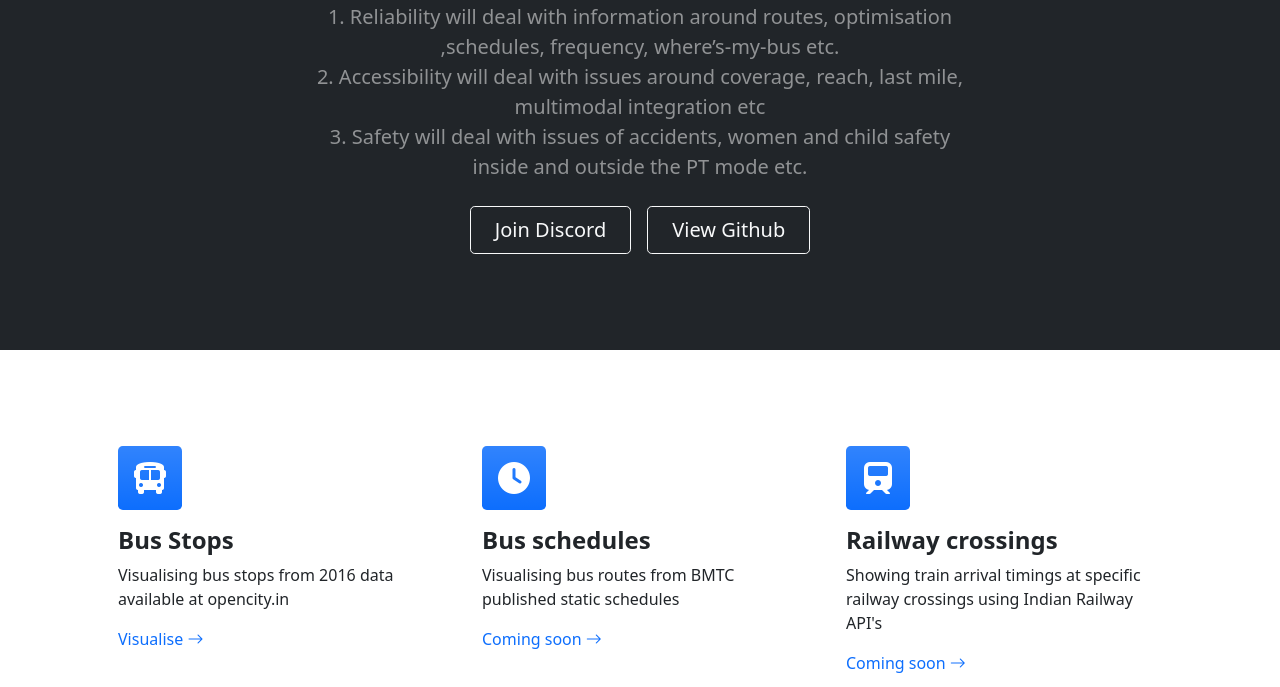
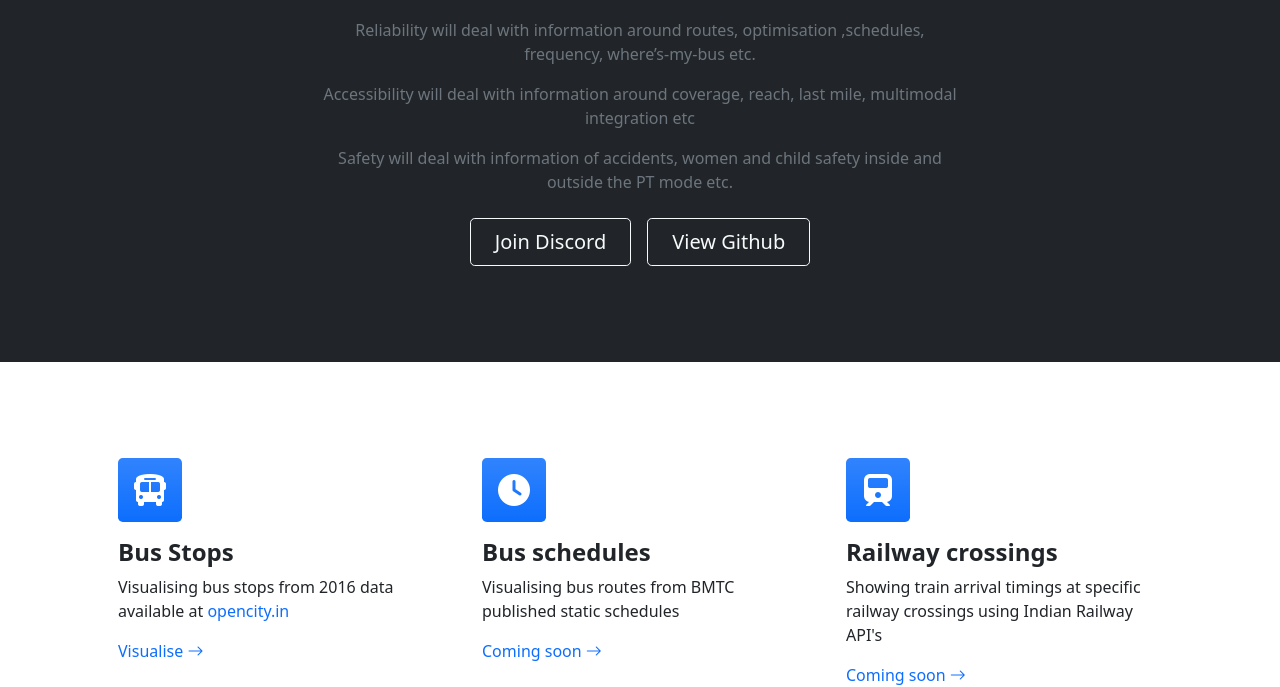
Before and after one commit to urbanmorph/RAS-PT, a plain HTML site: page index.html in a window 1280 px wide. Shown: the part 273-960 px from the top of the page. Drawn offline with nearby package versions, Linux system fonts and the light colour scheme.

Commit message:
Update index.html

```diff
--- a/index.html
+++ b/index.html
@@ -34,12 +34,14 @@
                     <div class="col-lg-8">
                         <div class="text-center my-5">
                             <h1 class="display-5 fw-bolder text-white mb-2">Reliable, Accessible and Safe - Public Transport</h1>
-                            <p class="lead text-white-50 mb-4">1. Reliability will deal with information around routes, optimisation ,schedules, frequency, where’s-my-bus etc.<br>
-                            2. Accessibility will deal with issues around coverage, reach, last mile, multimodal integration etc<br>
-                            3. Safety will deal with issues of accidents, women and child safety inside and outside the PT mode etc.</p>
+                                <ul class="list-group my-3">
+                                    <li class="list-group-item bg-dark text-muted border-0">Reliability will deal with information around routes, optimisation ,schedules, frequency, where’s-my-bus etc.</li>
+                                    <li class="list-group-item bg-dark text-muted border-0">Accessibility will deal with information around coverage, reach, last mile, multimodal integration etc</li>
+                                    <li class="list-group-item bg-dark text-muted border-0">Safety will deal with information of accidents, women and child safety inside and outside the PT mode etc.</li>
+                                </ul>
                             <div class="d-grid gap-3 d-sm-flex justify-content-sm-center">
-                                <a class="btn btn-outline-light btn-lg px-4" href="#features">Join Discord</a>
-                                <a class="btn btn-outline-light btn-lg px-4" href="#!">View Github</a>
+                                <a class="btn btn-outline-light btn-lg px-4" href="#">Join Discord</a>
+                                <a class="btn btn-outline-light btn-lg px-4" href="https://urbanmorph.github.io/RAS-PT/">View Github</a>
                             </div>
                         </div>
                     </div>
@@ -53,7 +55,7 @@
                     <div class="col-lg-4 mb-5 mb-lg-0">
                         <div class="feature bg-primary bg-gradient text-white rounded-3 mb-3"><i class="fa-solid fa-bus"></i></div>
                         <h2 class="h4 fw-bolder">Bus Stops</h2>
-                        <p>Visualising bus stops from 2016 data available at opencity.in</p>
+                        <p>Visualising bus stops from 2016 data available at <a class="text-decoration-none" href="https://data.opencity.in/dataset/bengaluru-public-transport-infrastructure/resource/bmtc-bus-stops-2016" target="_blank">opencity.in</a></p>
                         <a class="text-decoration-none" href="bus_stops/bus_stops.html" target="_blank">
                             Visualise
                             <i class="bi bi-arrow-right"></i>
```
